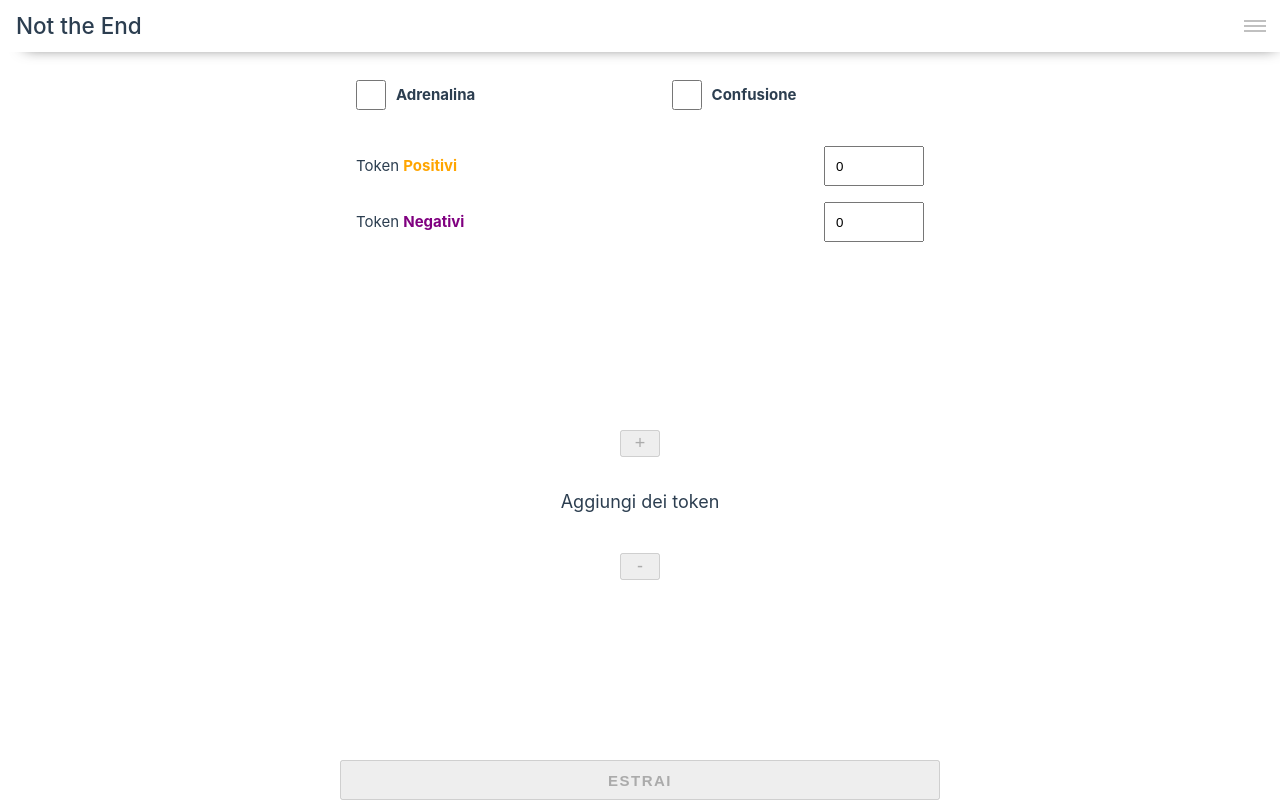
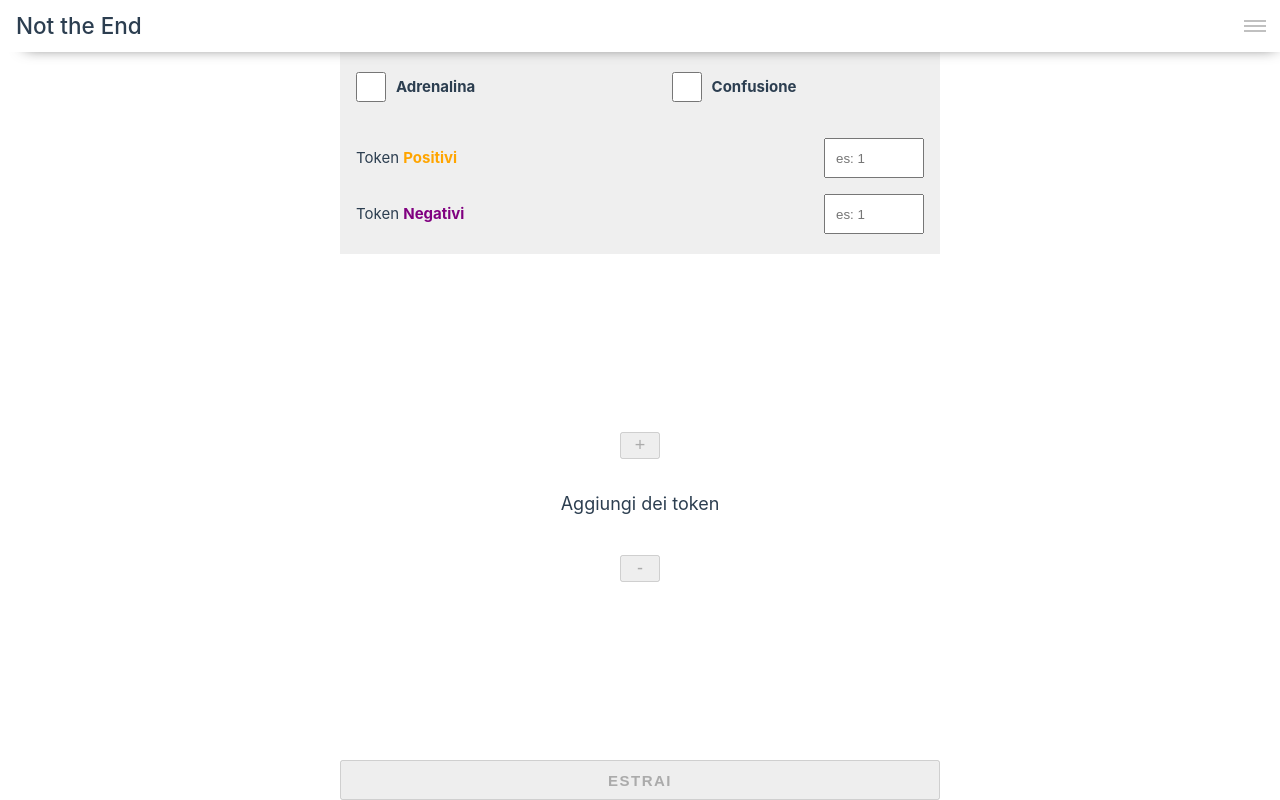
Before and after one commit to a-soro/not-the-end-vue, a Vue app: page / in a window 1280 px wide. Built offline with nearby package versions, Linux system fonts and the light colour scheme.

Commit message:
fix minori

```diff
--- a/src/App.vue
+++ b/src/App.vue
@@ -16,15 +16,15 @@
   const isAdrenalinChecked: Ref<boolean, boolean> = ref(false);
   const isConfusionChecked: Ref<boolean, boolean> = ref(false);
 
-  const posValue: Ref<number, number> = ref(0);
-  const negValue: Ref<number, number> = ref(0);
+  const posValue: Ref<number | undefined, number | undefined> = ref(undefined);
+  const negValue: Ref<number | undefined, number | undefined> = ref(undefined);
 
   const tokensToDraw: Ref<number, number> = ref(1);
 
   const isModalOpen: Ref<boolean, boolean> = ref(false);
 
   function tokTot() {
-    return posValue.value + negValue.value;
+    return (posValue?.value ?? 0) + (negValue?.value ?? 0);
   }
 
   function forceFocus(event: any) {
@@ -37,7 +37,7 @@
 
   function incrTokensToDraw() {
     // console.log(maxDrawableTokens());
-    if (!posValue.value || !negValue.value) return;
+    if (!posValue?.value || !negValue?.value) return;
     if (tokensToDraw.value == _maxDrawableTokens.value) return;
     if (tokensToDraw.value < tokTot()) {
       tokensToDraw.value++;
@@ -67,8 +67,8 @@
     collection.splice(0, collection.length);
 
     /** Update collection */
-    for (let i = 0; i < posValue.value; i++) collection.push(NtETokenType.Positive);
-    for (let i = 0; i < negValue.value; i++) collection.push(NtETokenType.Negative);
+    for (let i = 0; i < (posValue?.value ?? 0); i++) collection.push(NtETokenType.Positive);
+    for (let i = 0; i < (negValue?.value ?? 0); i++) collection.push(NtETokenType.Negative);
 
     // console.log(collection);
   }
@@ -144,7 +144,6 @@
 
   main {
     margin: 0 auto;
-    padding-top: 20px;
     height: calc(100lvh - 52px);
     max-width: 600px;
     width: 100lvw;
@@ -158,6 +157,13 @@
   .top,
   .bottom {
     width: 100%;
+  }
+
+  .top {
+    padding-top: 12px;
+    padding-bottom: 12px;
+
+    background-color: rgba(102, 102, 102, 0.1);
   }
 
   .status-list,
@@ -198,7 +204,9 @@
   .middle {
     display: flex;
     flex-direction: column;
+    justify-content: center;
     align-items: center;
+    flex-grow: 1;
 
     width: fit-content;
     min-width: 100px;
--- a/src/components/DrawTokensModal.vue
+++ b/src/components/DrawTokensModal.vue
@@ -107,7 +107,7 @@
       </p>
 
       <button type="button" class="risk-btn" @click="risk()" :disabled="hasRiskedAlready || emptyBag || maxRiskTokensReached">
-        rischia ({{_maxDrawableTokens - tokensToDraw}})
+        rischia
       </button>
 
       <p class="neg-tokens centered">
```
